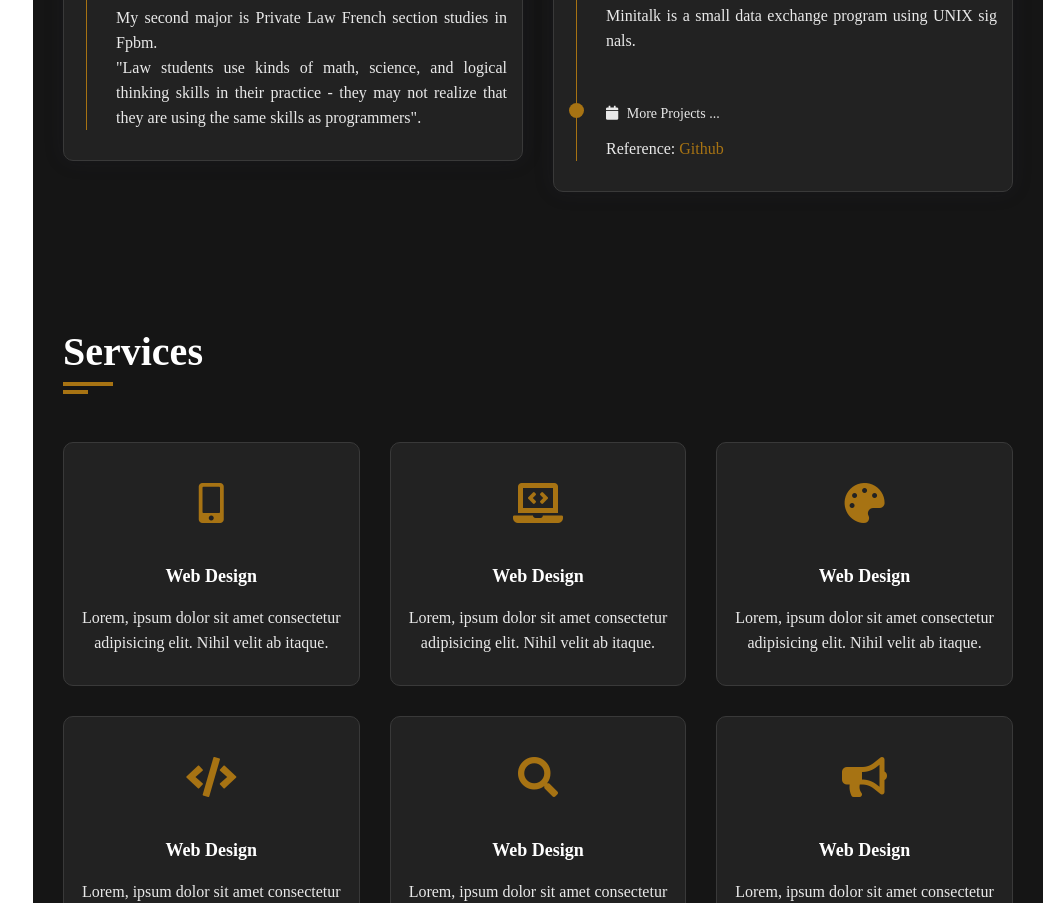
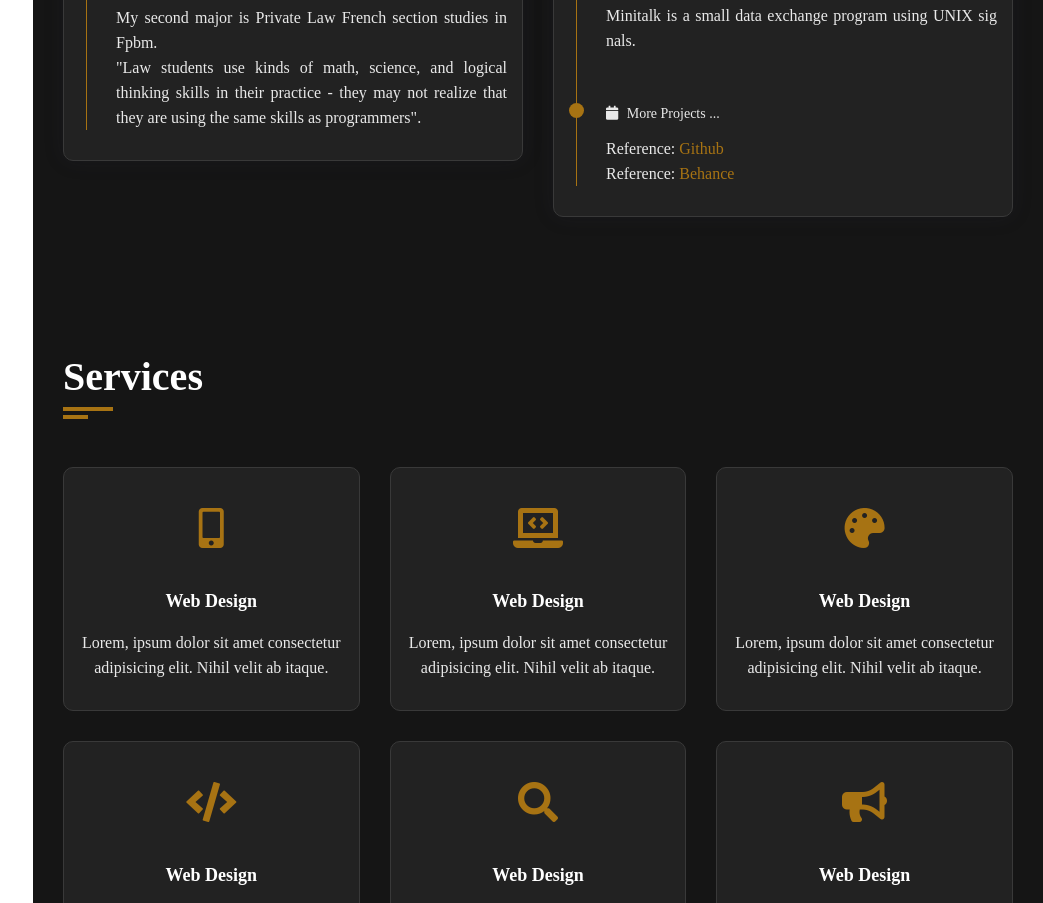
Before and after one commit to attia-nabil/Nabil-Attia, a plain HTML site: page index.html in a window 1280 px wide. Shown: the part 2008-2911 px from the top of the page, without its empty margins (237-1280 px from the left). Drawn offline with nearby package versions, Linux system fonts and the light colour scheme; a web font is replaced by a local one.

Commit message:
Push F_P

```diff
--- a/index.html
+++ b/index.html
@@ -233,7 +233,7 @@
                                 </h3>
                                 <!-- <h4 class="timeline-title">More projects ...</h4> -->
                               <p class="timeline-text">Reference: <a href="https://github.com/attia-nabil" target="_blank" rel="noopener noreferrer">Github</a>
-                              </p>
+                                <p class="timeline-text">Reference: <a href="https://www.behance.net/nattia" target="_blank" rel="noopener noreferrer">Behance</a>                              </p>
                               </div>
                       </div>
                     </div>
```
